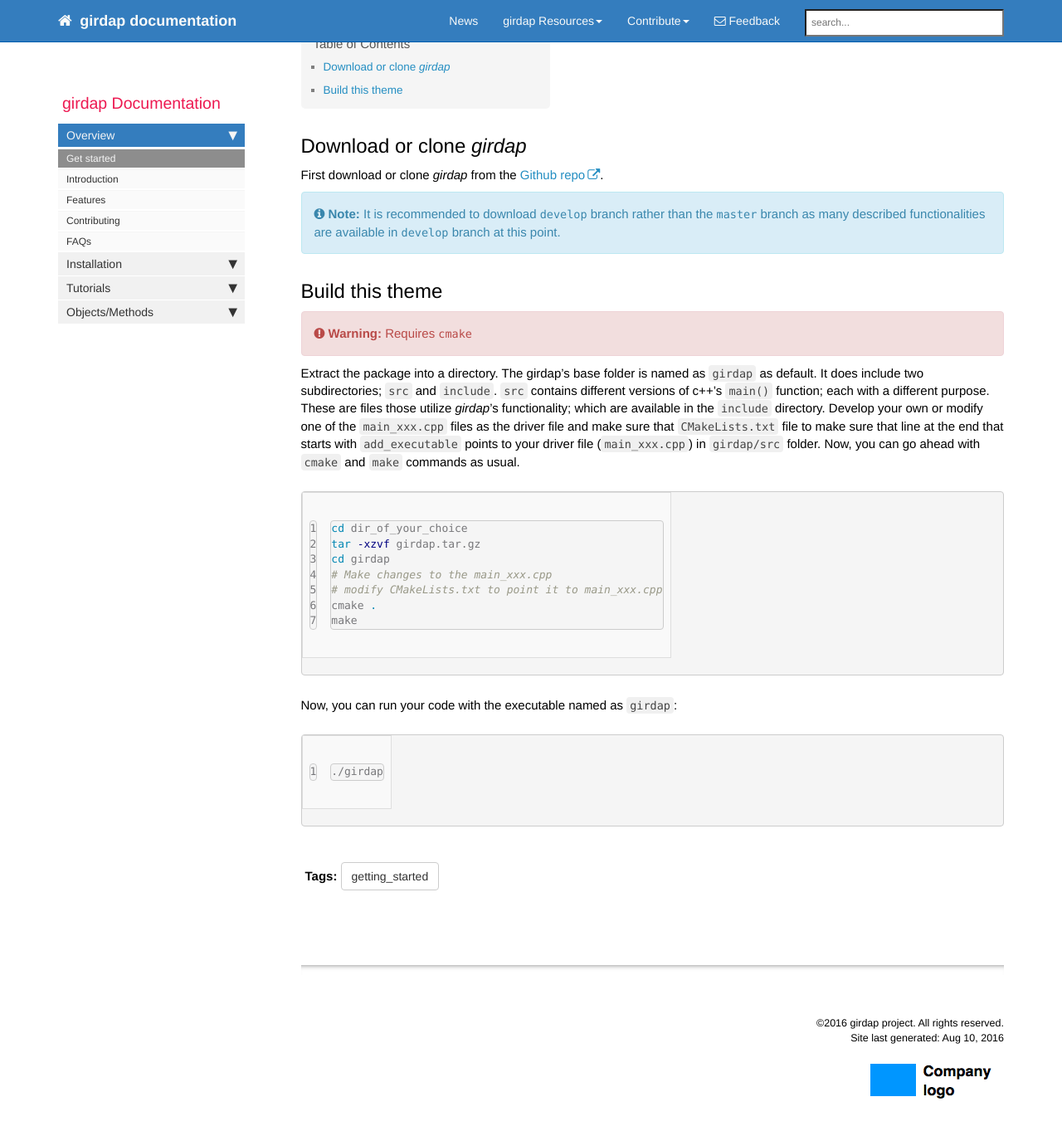
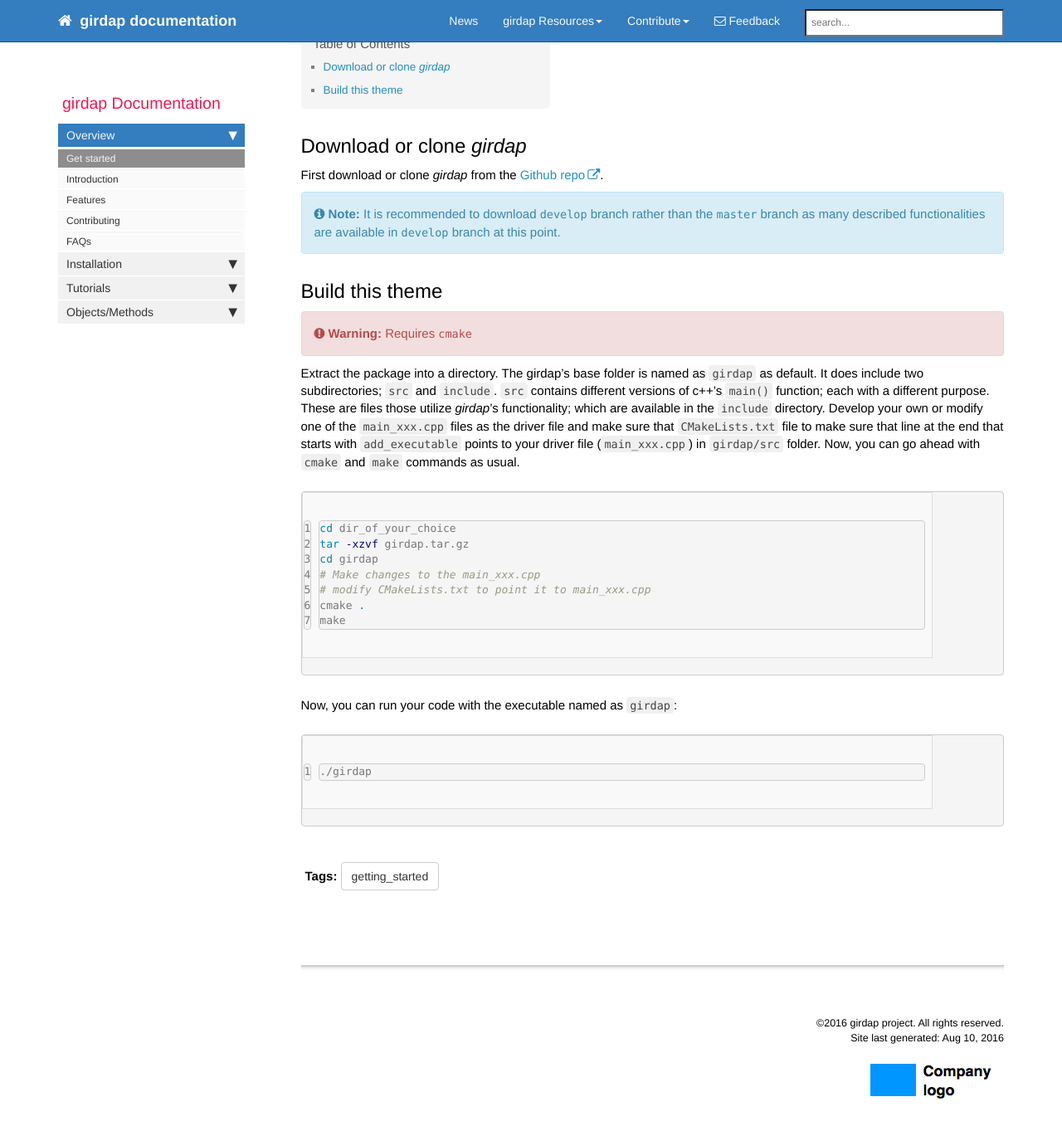
Before and after one commit to uzgoren/girdap, a Jekyll site: the page built from index.md, in a window 1280 px wide and 1400 px high, scrolled down 177 px. Shown: the top 1363 px of the window at 83% size. Built offline with Jekyll 4.4.1, drawn with Linux system fonts in a browser that asks for light colours; nearby versions of some CDN libraries; comment, search, counter and statistics services are not loaded.

Commit message:
first md

```diff
--- a/css/syntax.css
+++ b/css/syntax.css
@@ -59,7 +59,7 @@
 .highlight .vi { color: #008080 } /* Name.Variable.Instance */
 .highlight .il { color: #009999 } /* Literal.Number.Integer.Long */
 
-.highlight .gutter { width: 5px; }
-.highlight pre {padding: 0px;
+.highlight .gutter, highlight .gl { width: 5px; padding-right:1px; padding-left:1px; border: 0px;  }
+.highlight pre {padding: 0px; }
 .highlight pre code { display: block; }
 .highlight pre code table { width: 100%; }
```
